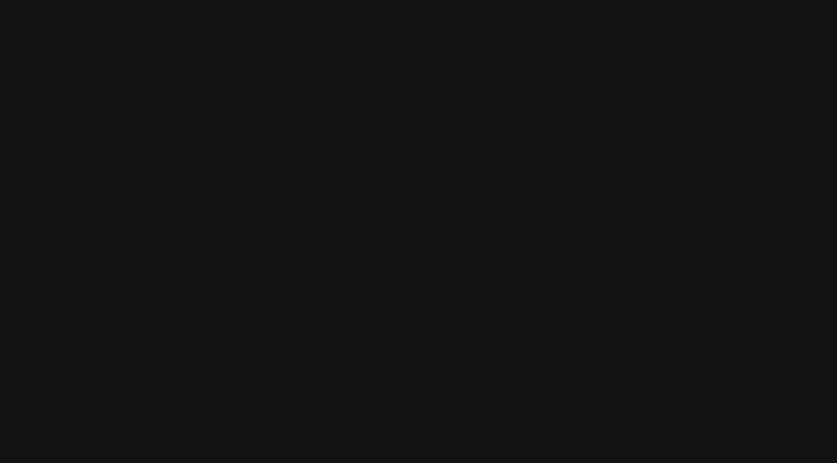
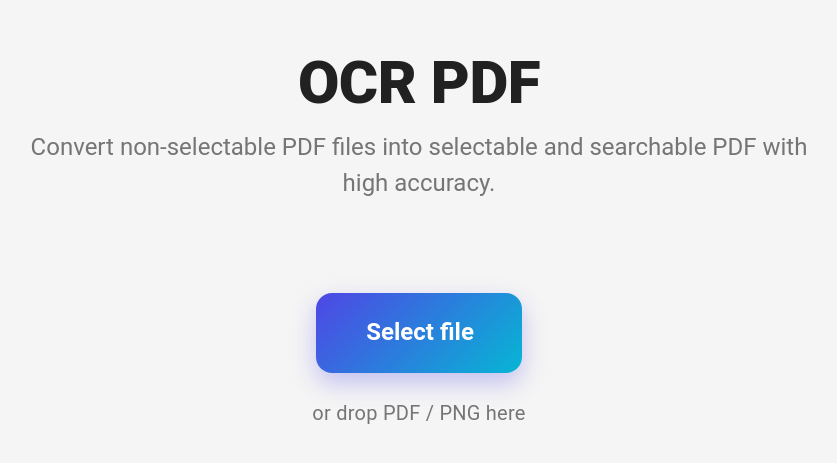
Before and after one commit to GhulamShabbir1/AI-Powered-PDF-Processing-Platform, a Vue app: page /test-upload in a window 1280 px wide. Before the commit this address had no page. Shown: the part 133-596 px from the top of the page, without its empty margins (221-1058 px from the left). Built offline with nearby package versions, Linux system fonts and the light colour scheme.

Commit message:
updated file input

```diff
--- a/src/components/upload/FileUploader.vue
+++ b/src/components/upload/FileUploader.vue
@@ -0,0 +1,170 @@
+<template>
+    <v-container class="uploader-wrapper d-flex flex-column align-center justify-center text-center fill-height pa-4">
+
+      <div class="header-section mb-10">
+        <h1 class="text-h2 font-weight-black text-grey-darken-4 mb-4">{{ title }}</h1>
+        <p class="text-h5 font-weight-regular text-grey-darken-1 mx-auto description-text">
+          {{ description }}
+        </p>
+      </div>
+
+      <div
+        class="drop-zone w-100 d-flex flex-column align-center justify-center py-12 rounded-xl"
+        :class="{ 'is-dragging': isDragging }"
+        @dragover.prevent="isDragging = true"
+        @dragleave.prevent="isDragging = false"
+        @drop.prevent="handleDrop"
+      >
+
+        <div class="action-group d-flex align-center justify-center gap-4 mb-6">
+
+          <BaseButton
+            size="x-large"
+            class="main-upload-btn text-h5 font-weight-bold"
+            @click="triggerFileInput"
+          >
+            Select file
+          </BaseButton>
+        </div>
+
+        <p class="text-h6 text-grey-darken-1 font-weight-regular">
+          or drop PDF / PNG here
+        </p>
+
+      </div>
+
+      <input
+        type="file"
+        ref="fileInput"
+        accept=".pdf, .png, image/png"
+        class="d-none"
+        @change="handleFileChange"
+      />
+    </v-container>
+  </template>
+
+  <script setup lang="ts">
+  import { ref } from 'vue';
+  import BaseButton from '../base/BaseButton.vue';
+
+  defineProps<{
+    title: string;
+    description: string;
+  }>();
+
+  const emit = defineEmits<{
+    'file-selected': [file: File];
+  }>();
+
+  const fileInput = ref<HTMLInputElement | null>(null);
+  const isDragging = ref(false);
+
+  // Trigger hidden input click
+  const triggerFileInput = () => {
+    fileInput.value?.click();
+  };
+
+  // Handle traditional click upload
+  const handleFileChange = (event: Event) => {
+    const target = event.target as HTMLInputElement;
+    if (target.files && target.files.length > 0) {
+      emit('file-selected', target.files[0]);
+      // Reset input so the same file can be selected again if needed
+      if (fileInput.value) fileInput.value.value = '';
+    }
+  };
+
+  // Handle Drag & Drop
+  const handleDrop = (event: DragEvent) => {
+    isDragging.value = false;
+    if (event.dataTransfer?.files && event.dataTransfer.files.length > 0) {
+      const file = event.dataTransfer.files[0];
+
+      // Accept both PDF and PNG formats
+      if (file.type === 'application/pdf' || file.type === 'image/png') {
+        emit('file-selected', file);
+      } else {
+        console.warn('Please upload a valid PDF or PNG file.');
+      }
+    }
+  };
+  </script>
+
+  <style scoped>
+  .uploader-wrapper {
+    max-width: 1000px;
+    margin: 0 auto;
+    min-height: 60vh;
+  }
+
+  .description-text {
+    max-width: 800px;
+    line-height: 1.5;
+  }
+
+  /* Drag & Drop Zone */
+  .drop-zone {
+    border: 4px dashed transparent;
+    transition: all 0.3s ease;
+    background: transparent;
+  }
+
+  /* When a file is hovered over the zone */
+  .drop-zone.is-dragging {
+    border-color: rgba(79, 70, 229, 0.5); /* Primary color slightly transparent */
+    background: rgba(79, 70, 229, 0.05);
+    transform: scale(1.02);
+  }
+
+  /* Primary Massive Button */
+  .main-upload-btn {
+    background: linear-gradient(135deg, #4F46E5, #06B6D4) !important;
+    color: white !important;
+    padding: 0 48px !important;
+    height: 80px !important; /* Forces the massive size */
+    border-radius: 16px !important;
+    box-shadow: 0 10px 25px rgba(79, 70, 229, 0.3) !important;
+    transition: transform 0.2s ease, box-shadow 0.2s ease !important;
+  }
+
+  .main-upload-btn:hover {
+    transform: translateY(-2px);
+    box-shadow: 0 15px 35px rgba(79, 70, 229, 0.4) !important;
+  }
+
+  /* Cloud Storage Action Buttons */
+  .cloud-actions {
+    display: flex;
+    flex-direction: column;
+  }
+
+  .cloud-btn {
+    border-radius: 50% !important;
+    width: 36px !important;
+    height: 36px !important;
+    transition: transform 0.2s ease;
+  }
+
+  .cloud-btn:hover {
+    transform: scale(1.1);
+  }
+
+  /* Responsive adjustments */
+  @media (max-width: 600px) {
+    .main-upload-btn {
+      height: 64px !important;
+      padding: 0 32px !important;
+      font-size: 1.25rem !important;
+    }
+
+    .action-group {
+      flex-direction: column;
+    }
+
+    .cloud-actions {
+      flex-direction: row;
+      margin-left: 0 !important;
+      margin-top: 16px;
+    }
+  }
+  </style>
--- a/src/pages/dashboard/Upload.vue
+++ b/src/pages/dashboard/Upload.vue
@@ -0,0 +1,91 @@
+<template>
+    <v-container class="fill-height bg-grey-lighten-4" fluid>
+      <v-slide-y-transition mode="out-in">
+        <div v-if="!selectedFile" class="w-100">
+          <FileUploader
+            title="OCR PDF"
+            description="Convert non-selectable PDF files into selectable and searchable PDF with high accuracy."
+            @file-selected="onFileSelected"
+          />
+        </div>
+
+        <div v-else class="w-100 d-flex justify-center">
+          <v-card class="pa-8 elevation-4 rounded-xl text-center" max-width="500" width="100%">
+            <v-avatar color="success-lighten-5" size="80" class="mb-4">
+              <v-icon color="success" size="40">mdi-file-check-outline</v-icon>
+            </v-avatar>
+
+            <h2 class="text-h5 font-weight-bold mb-2">File Ready!</h2>
+
+            <v-sheet color="grey-lighten-4" class="pa-4 rounded-lg mb-6 text-left">
+              <div class="d-flex align-center">
+                <v-icon color="error" size="32" class="mr-3">mdi-file-pdf-box</v-icon>
+                <div>
+                  <div class="font-weight-bold text-truncate" style="max-width: 300px;">
+                    {{ selectedFile.name }}
+                  </div>
+                  <div class="text-caption text-muted">
+                    {{ formatFileSize(selectedFile.size) }}
+                  </div>
+                </div>
+              </div>
+            </v-sheet>
+
+            <v-btn
+              color="primary"
+              variant="tonal"
+              block
+              size="large"
+              class="font-weight-bold text-none mb-3"
+              @click="processFile"
+            >
+              Process Document
+            </v-btn>
+
+            <v-btn
+              variant="text"
+              color="grey-darken-2"
+              block
+              class="text-none"
+              @click="clearFile"
+            >
+              Upload a different file
+            </v-btn>
+          </v-card>
+        </div>
+      </v-slide-y-transition>
+    </v-container>
+  </template>
+
+  <script setup lang="ts">
+  import { ref } from 'vue';
+
+  // 🛑 Using a relative path to avoid the Vite import errors we saw earlier!
+  import FileUploader from '../../components/upload/FileUploader.vue';
+
+  // State to hold the uploaded file
+  const selectedFile = ref<File | null>(null);
+
+  // Event listener triggered by your FileUploader component
+  const onFileSelected = (file: File) => {
+    console.log('Test Page received file:', file);
+    selectedFile.value = file;
+  };
+
+  const clearFile = () => {
+    selectedFile.value = null;
+  };
+
+  const processFile = () => {
+    alert(`Normally, this would send ${selectedFile.value?.name} to your OCR API!`);
+  };
+
+  // Quick helper to format bytes into MB/KB
+  const formatFileSize = (bytes: number): string => {
+    if (bytes === 0) return '0 Bytes';
+    const k = 1024;
+    const sizes = ['Bytes', 'KB', 'MB', 'GB'];
+    const i = Math.floor(Math.log(bytes) / Math.log(k));
+    return parseFloat((bytes / Math.pow(k, i)).toFixed(2)) + ' ' + sizes[i];
+  };
+  </script>
--- a/src/router/index.ts
+++ b/src/router/index.ts
@@ -30,6 +30,11 @@ const routes: Array<RouteRecordRaw> = [
     component: ResetPassword,
   },
   {
+    path: '/test-upload',
+    name: 'TestUpload',
+    component: () => import('../pages/dashboard/Upload.vue')
+  },
+  {
     path: '/dashboard',
     name: 'Dashboard',
     component: () => import('../pages/dashboard/Dashboard.vue'),
```
Also changed, not shown: src/pages/auth/ForgetPassword.vue (+129 -42 lines).
